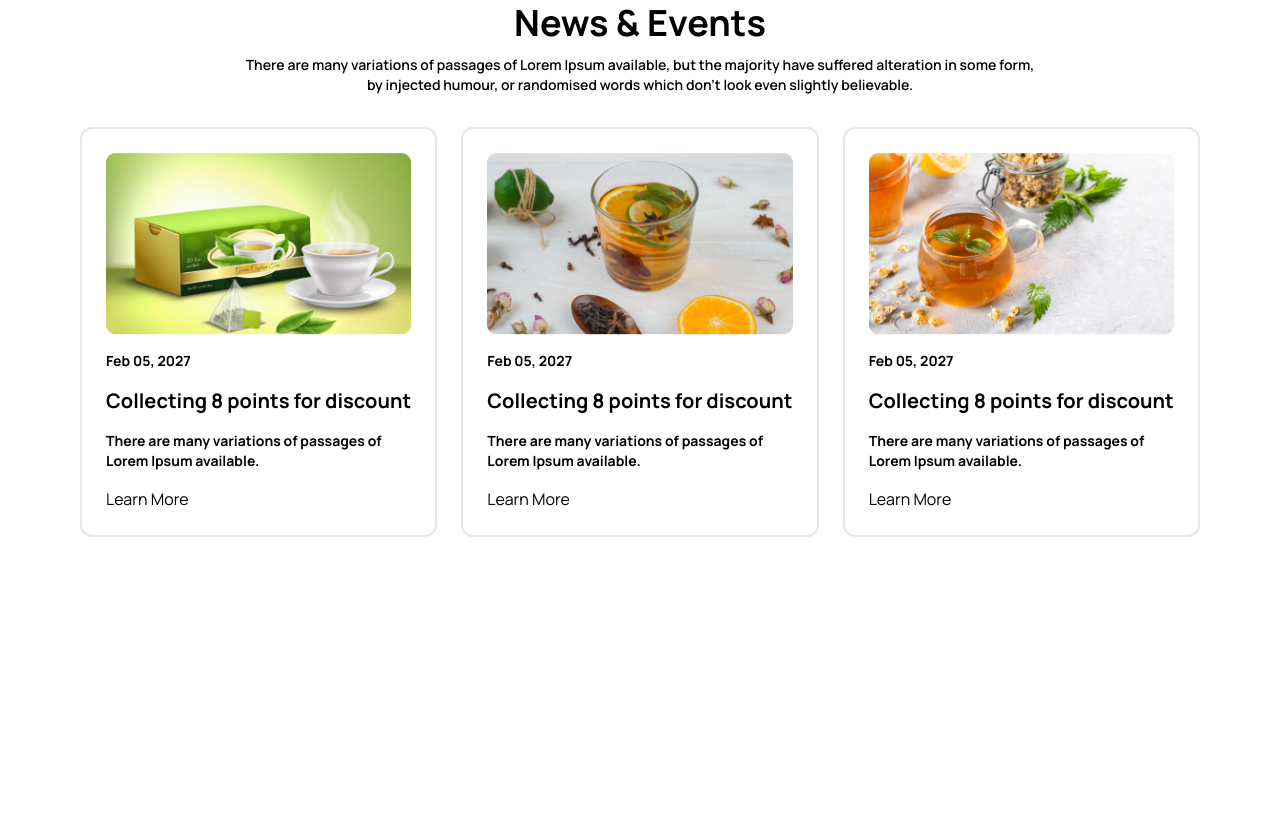
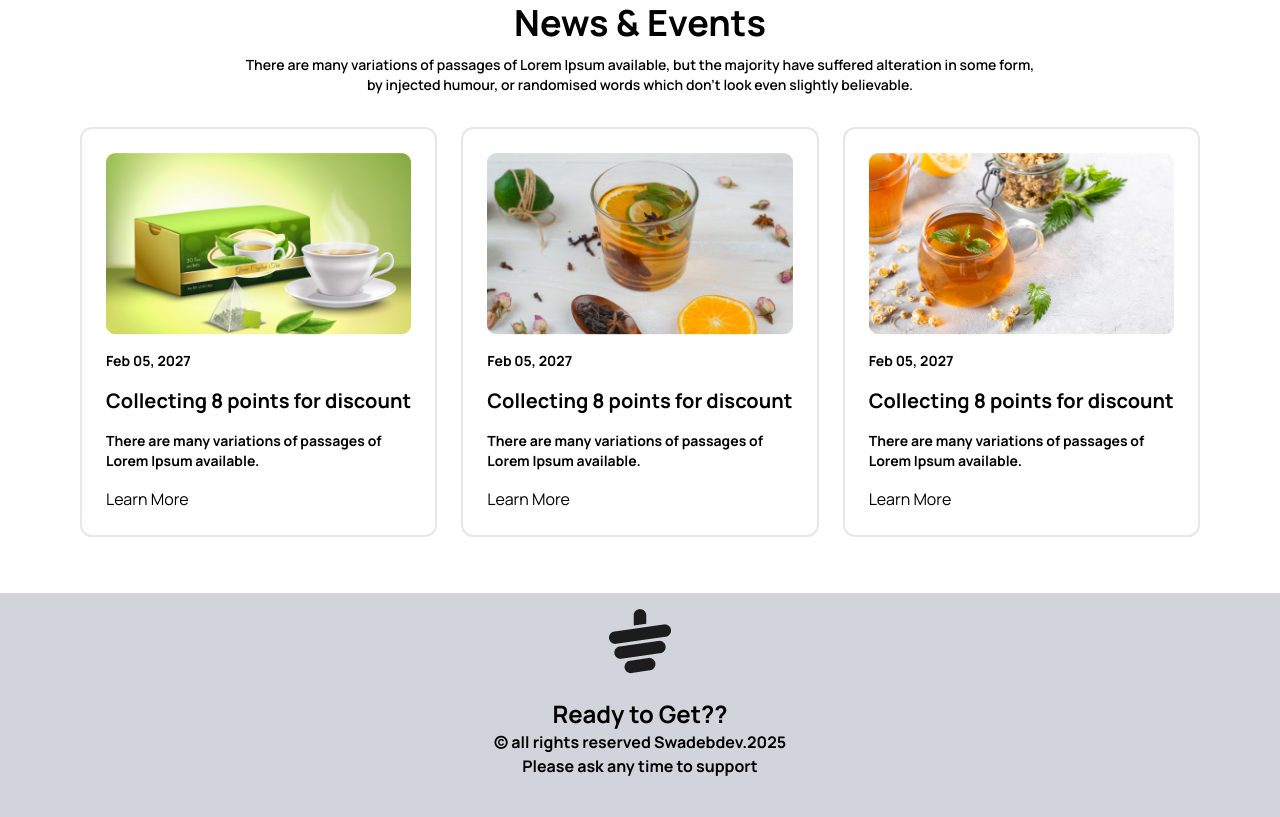
Before and after one commit to swadebsharma6/tea-house-25, a plain HTML site: page index.html in a window 1280 px wide. Shown: the part 2287-3104 px from the top of the page. Before the commit the page ends 2880 px from the top, so only its background shows below. Drawn offline with nearby package versions, Linux system fonts and the light colour scheme.

Commit message:
added footer

```diff
--- a/index.html
+++ b/index.html
@@ -314,5 +314,18 @@
         </div>
       </section>
     </main>
+    <footer class="min-h-56 bg-gray-300 px-2 text-center">
+      <section class="rounded max-w-6xl mx-auto p-4">
+        <div class="flex flex-col justify-between items-center pt-">
+          <img class="md:mx-auto" src="./images/cup.png" alt="" />
+          <br />
+          <h3 class="text-2xl font-bold text-black">Ready to Get??</h3>
+        </div>
+        <div class="text-center font-bold">
+          <h6>&copy; all rights reserved Swadebdev.2025</h6>
+          <p>Please ask any time to support</p>
+        </div>
+      </section>
+    </footer>
   </body>
 </html>
```
